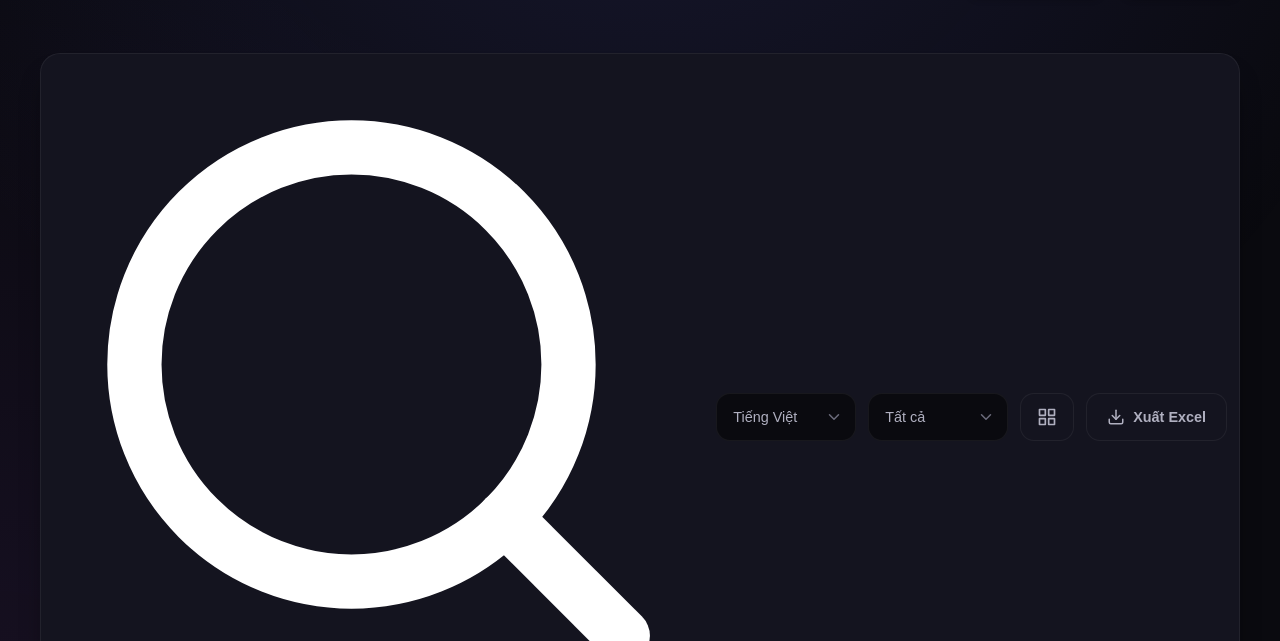
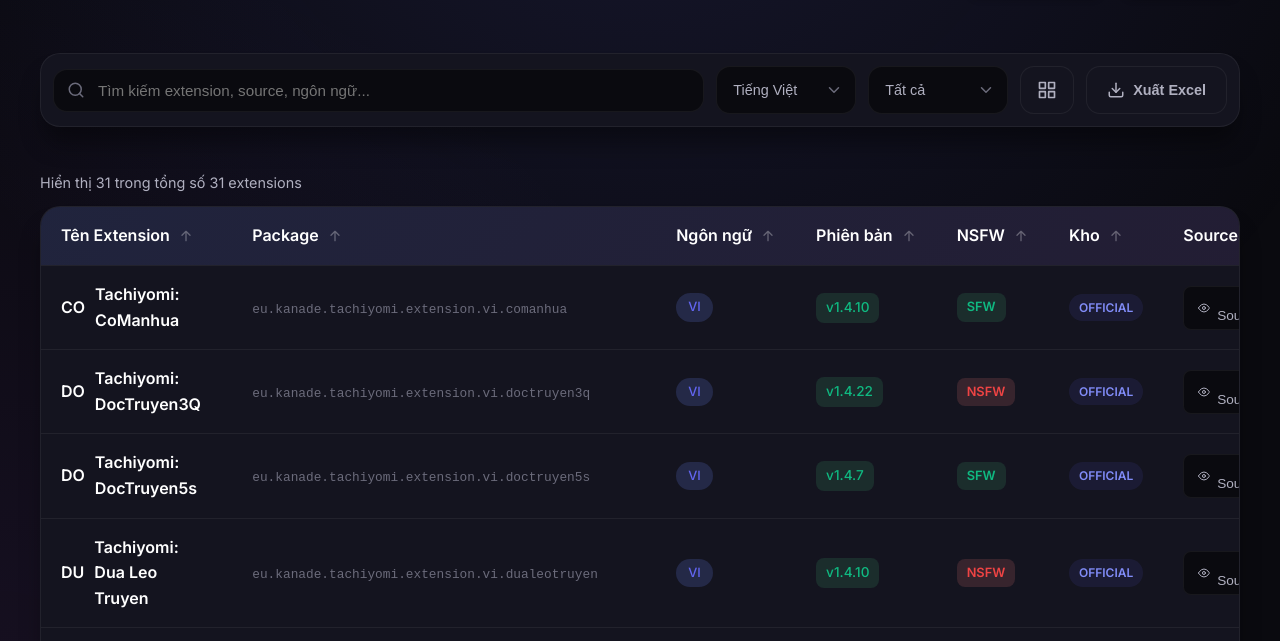
Before and after one commit to quanglionel/tachiyomi-vi-extension, a plain HTML site: page index.html in a window 1280 px wide. Shown: the part 115-756 px from the top of the page. Drawn offline with Linux system fonts and the light colour scheme; no server answers.

Commit message:
Fix oversized search icon

```diff
--- a/styles.css
+++ b/styles.css
@@ -189,6 +189,18 @@
 .search-container {
     flex: 1;
     position: relative;
+    display: flex;
+    align-items: center;
+}
+
+.search-icon {
+    position: absolute;
+    left: 14px;
+    width: 18px;
+    height: 18px;
+    color: var(--text-muted);
+    pointer-events: none;
+    z-index: 1;
 }
 
 .search-input {
```
